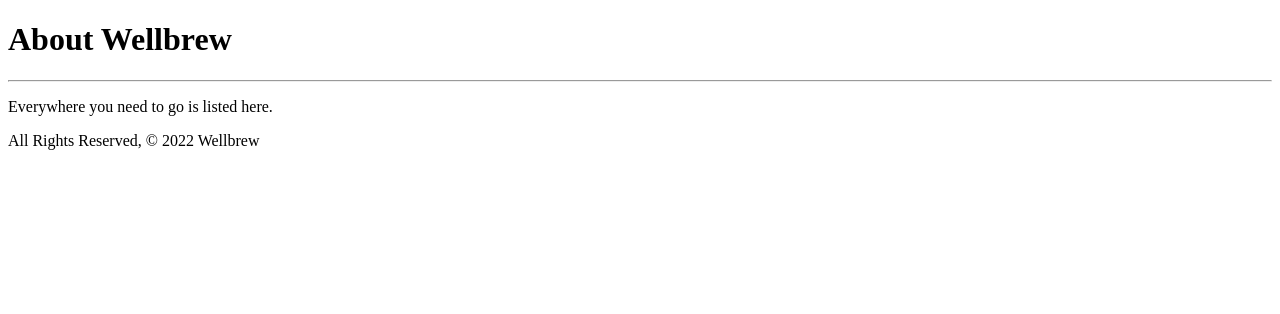
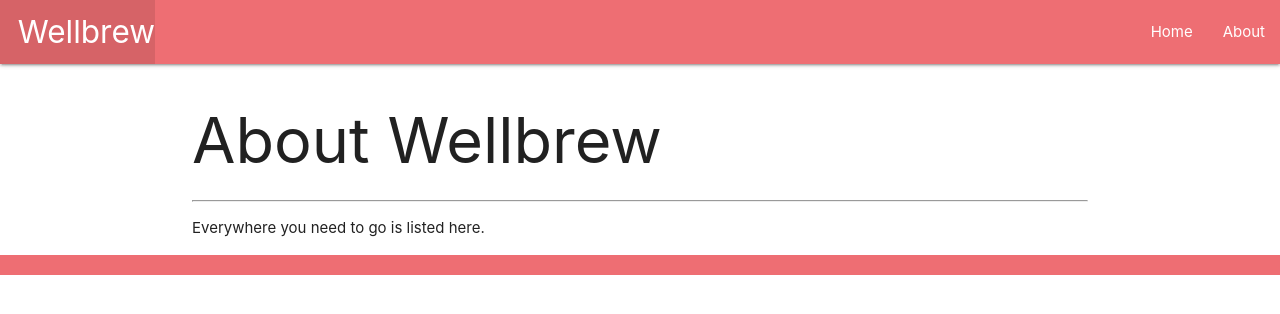
Before and after one commit to Chyannetech/Wellbrew-1.2, a Django app: page /about/ in a window 1280 px wide. Shown: the top 314 px of the page. Run offline with Django 4.2, Linux system fonts and the light colour scheme.

Commit message:
Create Base/Add Materialize)

```diff
--- a/main_app/templates/about.html
+++ b/main_app/templates/about.html
@@ -1,15 +1,7 @@
-<!DOCTYPE html>
-<html lang="en">
-<head>
-    <meta charset="UTF-8">
-    <meta http-equiv="X-UA-Compatible" content="IE=edge">
-    <meta name="viewport" content="width=device-width, initial-scale=1.0">
-    <title>Wellbrew</title>
-</head>
-<body>
+{% extends 'base.html' %} {% block content%}
+
  <h1>About Wellbrew</h1>
  <hr />
  <p>Everywhere you need to go is listed here.</p>
-<footer>All Rights Reserved, &copy; 2022 Wellbrew</footer>
-</body>
-</html>
+
+ {% endblock %}
--- /dev/null
+++ b/main_app/templates/base.html
@@ -0,0 +1,36 @@
+<!DOCTYPE html>
+<html lang="en">
+  <head>
+    <meta charset="UTF-8" />
+    <meta http-equiv="X-UA-Compatible" content="IE=edge" />
+    <meta name="viewport" content="width=device-width, initial-scale=1.0" />
+    <title>Wellbrew</title>
+    <link
+    rel="stylesheet"
+    href="https://cdnjs.cloudflare.com/ajax/libs/materialize/1.0.0/css/materialize.min.css"
+    />
+  </head>
+  <body>
+    <header class="navbar-fixed">
+        <nav>
+            <div class="nav-wrapper">
+                <ul>
+                    <li>
+                        <a href="/" class="left brand-logo">&nbsp;&nbsp;Wellbrew</a>
+                    </li>
+                </ul>
+                <ul class="right">
+                    <li><a href="/">Home</a></li>
+                    <li><a href="/about">About</a></li>
+                </ul>
+            </div>
+        </nav>
+    </header>
+    <main class="container">{% block content %} {% endblock %}</main>
+    <footer class="page-footer">
+        <div class="right">
+            All Rights Reserved, &copy; 2022 Wellbrew &nbsp;
+        </div>
+    </footer>
+  </body>
+</html>
```
